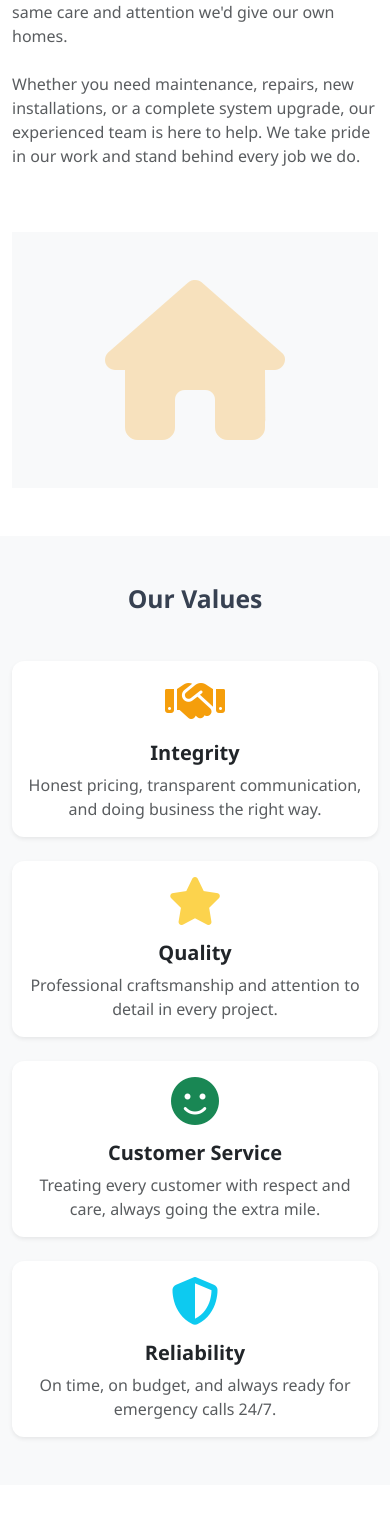
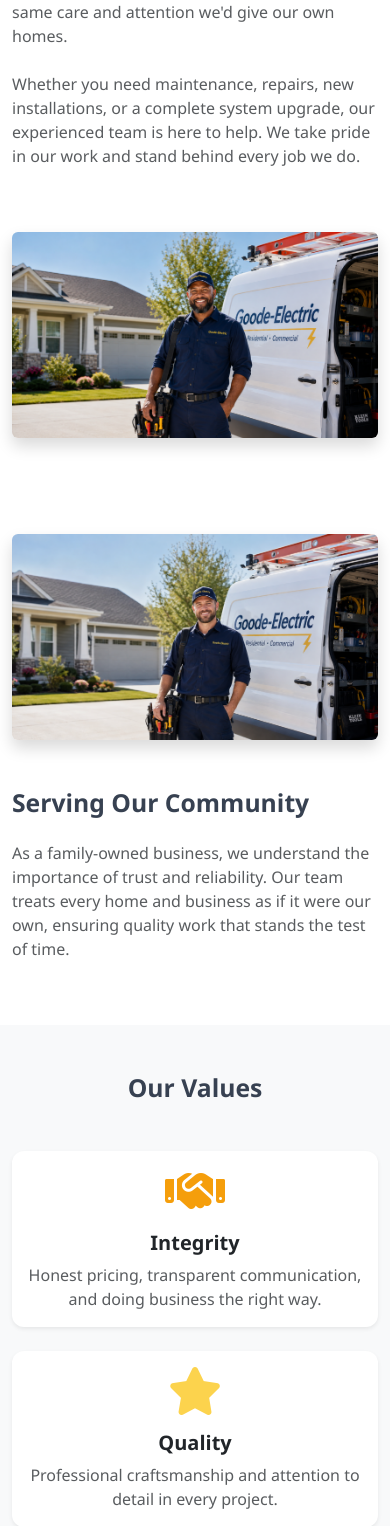
Before and after one commit to chapter78v3/goode-electric-website, a Flask app: page /about in a window 390 px wide. Shown: the part 860-2386 px from the top of the page. Run offline with Flask 3, Linux system fonts and the light colour scheme.

Commit message:
Add images across site and update footer with contact info
- Center "Welcome to Goode Electric" heading on home page
- Add About Us images to about page
- Add service images to services page
- Add customer image to testimonials page
- Update phone number to 205-840-4373
- Add "Powered By: CSTS" link to footer

Co-Authored-By: Claude Opus 4.5 <noreply@anthropic.com>

```diff
--- a/app/templates/about.html
+++ b/app/templates/about.html
@@ -28,9 +28,18 @@
                 </p>
             </div>
             <div class="col-lg-6">
-                <div class="bg-light p-5 rounded-lg text-center">
-                    <i class="fas fa-home fa-10x text-primary opacity-25"></i>
-                </div>
+                <img src="{{ url_for('static', filename='images/About Us Default.png') }}" alt="Goode Electric Team" class="img-fluid rounded shadow">
+            </div>
+        </div>
+        <div class="row align-items-center g-5 mt-5">
+            <div class="col-lg-6">
+                <img src="{{ url_for('static', filename='images/About Us 1.png') }}" alt="Goode Electric at Work" class="img-fluid rounded shadow">
+            </div>
+            <div class="col-lg-6">
+                <h2 class="fw-bold mb-4">Serving Our Community</h2>
+                <p class="text-muted">
+                    As a family-owned business, we understand the importance of trust and reliability. Our team treats every home and business as if it were our own, ensuring quality work that stands the test of time.
+                </p>
             </div>
         </div>
     </div>
--- a/app/templates/base.html
+++ b/app/templates/base.html
@@ -77,7 +77,7 @@
                     <p class="text-muted mb-2">Birmingham, AL Metro Area</p>
                     <p class="text-muted mb-0">
                         <i class="fas fa-phone me-2"></i>
-                        <a href="tel:1-800-GOODE-ELEC" class="text-decoration-none text-warning">(800) 463-3335</a>
+                        <a href="tel:205-840-4373" class="text-decoration-none text-warning">205-840-4373</a>
                     </p>
                 </div>
             </div>
@@ -85,6 +85,7 @@
             <div class="row">
                 <div class="col-12 text-center text-muted">
                     <p>&copy; 2024 Goode Electric. All rights reserved.</p>
+                    <p class="text-light">Powered By: <a href="https://csts.it.com/" class="text-decoration-none text-warning" target="_blank">CSTS</a></p>
                 </div>
             </div>
         </div>
--- a/app/templates/index.html
+++ b/app/templates/index.html
@@ -6,9 +6,9 @@
 <!-- Hero Section -->
 <section class="hero-section py-5 text-white" style="background: linear-gradient(135deg, #D97706 0%, #F59E0B 100%);">
     <div class="container py-5">
+        <h1 class="display-4 fw-bold mb-4 text-center">Welcome to Goode Electric</h1>
         <div class="row align-items-center">
             <div class="col-lg-6 mb-4 mb-lg-0">
-                <h1 class="display-4 fw-bold mb-3">Welcome to Goode Electric</h1>
                 <p class="lead mb-4">Professional electrical services for your home and business. Trusted by Birmingham residents for over 20 years.</p>
                 <div class="d-flex gap-3">
                     <a href="{{ url_for('main.contact') }}" class="btn btn-light btn-lg">
```
Also changed, not shown: app/templates/services.html (+7 -9 lines), app/templates/testimonials.html (+11 -0 lines), app/static/images/About Us 1.png (added), app/static/images/About Us Default.png (added), app/static/images/Customers 1.png (added), 3 other files.
